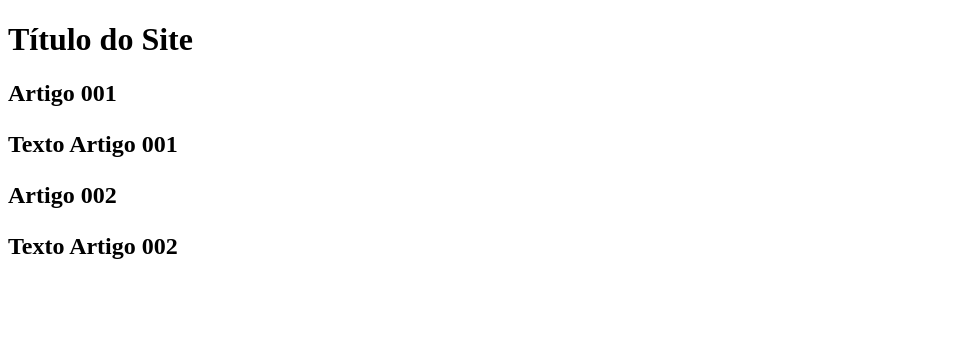
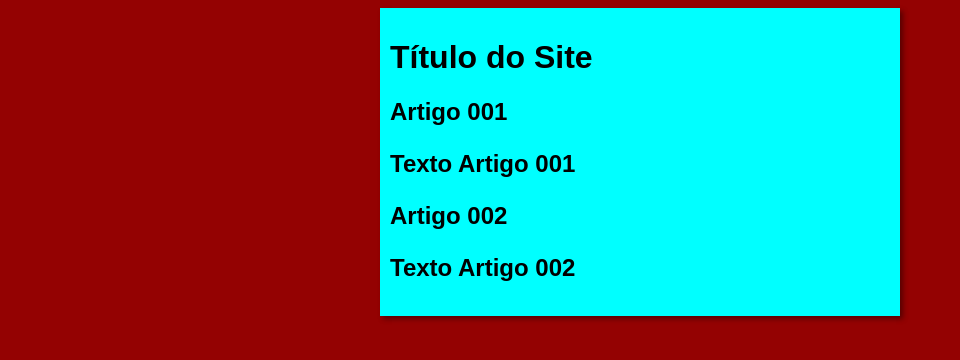
Before and after one commit to Jhonata-1999/Projeto-site, a plain HTML site: page index.html in a window 1280 px wide. Shown: the whole page, without its empty margins (0-960 px from the left). Drawn offline with Linux system fonts and the light colour scheme.

Commit message:
Iniciei o design

```diff
--- /dev/null
+++ b/estilos/style.css
@@ -0,0 +1,17 @@
+*{
+    font-family: Arial, Helvetica, sans-serif;
+    font: size 16px;
+}
+
+body {
+    background-color:rgb(148, 2, 2) ;
+
+}
+
+main {
+    background-color: aqua;
+    width: 500px;
+    margin: auto;
+    padding: 10px;
+    box-shadow: 3px 3px 5px rgba(0, 0, 0, 0.414);
+}
--- a/index.html
+++ b/index.html
@@ -4,6 +4,7 @@
     <meta charset="UTF-8">
     <meta name="viewport" content="width=device-width, initial-scale=1.0">
     <title>Título do Site</title>
+    <link rel="stylesheet" href="estilos/style.css">
 </head>
 <body>
     <main>
```
